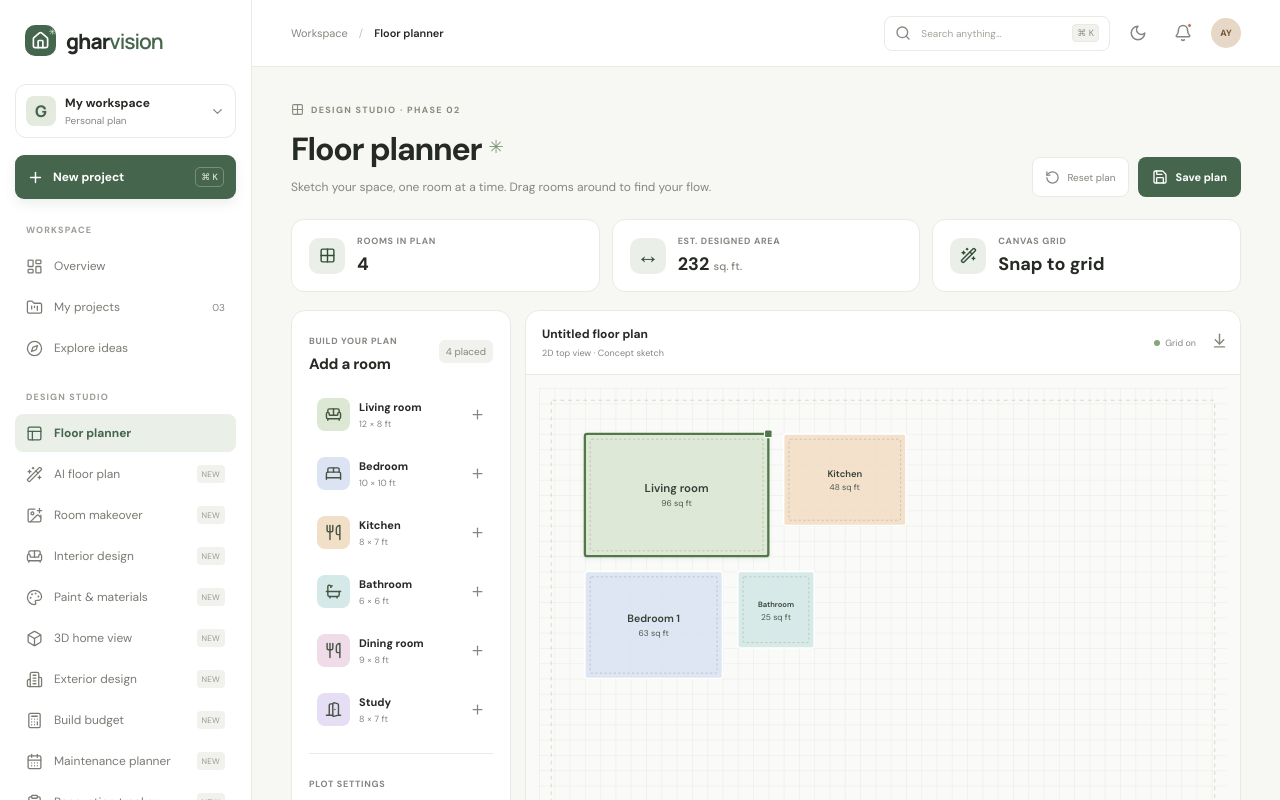
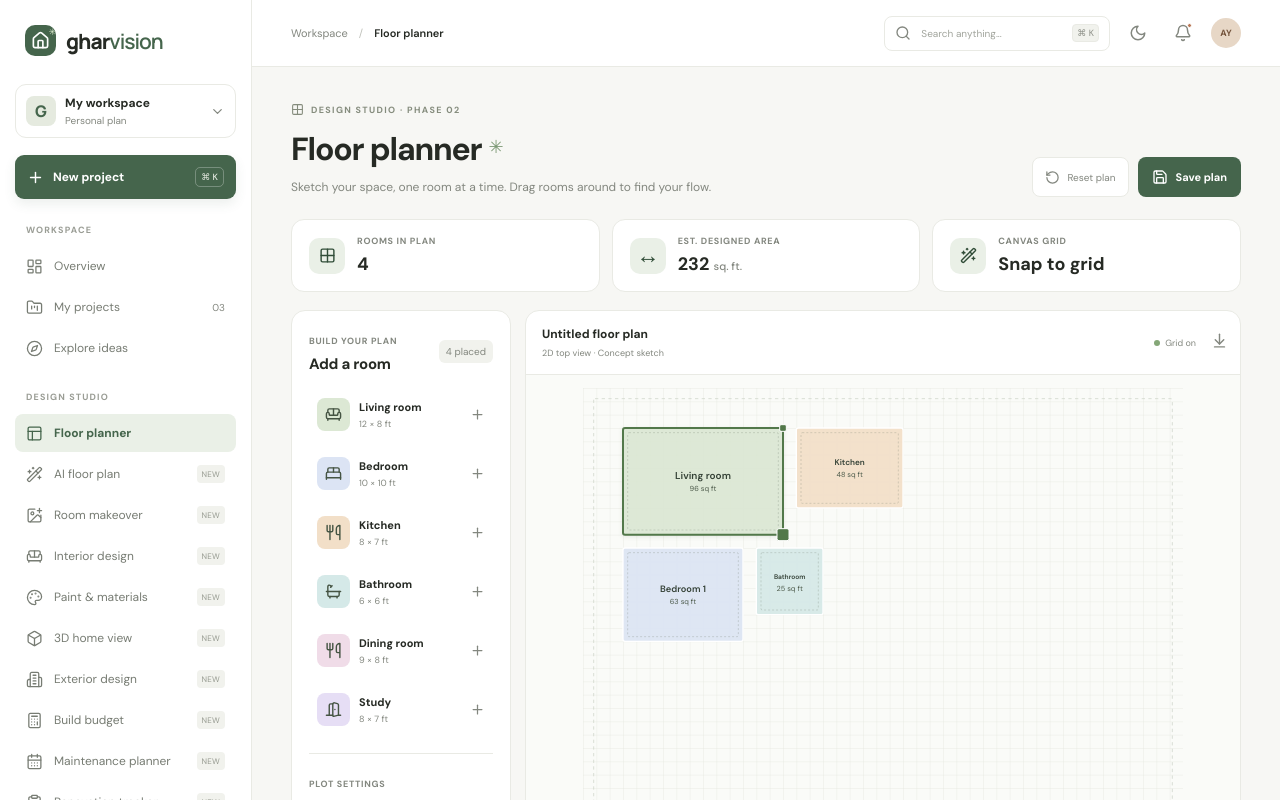
Before and after one commit to ayushydv1805/GharVision, a React (Vite) app: page / in a window 1280 px wide. Both pictures are taken after a click on the button "Floor planner". Shown: the top 800 px of the page. Built offline with nearby package versions, Linux system fonts and the light colour scheme.

Commit message:
Add direct room resizing and larger floor canvas

```diff
--- a/src/FloorPlanner.jsx
+++ b/src/FloorPlanner.jsx
@@ -3,7 +3,7 @@ import { ArrowDownToLine, ArrowLeft, ArrowRight, Bath, BedDouble, Check, Chevron
 
 const GRID = 20
 const CANVAS_W = 900
-const CANVAS_H = 560
+const CANVAS_H = 900
 const STARTER_ROOMS = [
   { id: 'living', name: 'Living room', type: 'living', x: 60, y: 60, w: 240, h: 160, fill: '#dce8d4' },
   { id: 'kitchen', name: 'Kitchen', type: 'kitchen', x: 320, y: 60, w: 160, h: 120, fill: '#f2dfc8' },
@@ -32,6 +32,7 @@ export default function FloorPlanner() {
     try { const generated = JSON.parse(localStorage.getItem('gharvision-generated-plot') || 'null'); return Math.max(10, Math.min(200, Number(generated?.depth) || 28)) } catch { return 28 }
   })
   const [dragging, setDragging] = useState(null)
+  const [resizing, setResizing] = useState(null)
   const [saved, setSaved] = useState(false)
   const selected = rooms.find(room => room.id === selectedId) || rooms[0]
   const totalArea = useMemo(() => rooms.reduce((sum, room) => sum + (room.w / GRID) * (room.h / GRID), 0), [rooms])
@@ -64,7 +65,17 @@ export default function FloorPlanner() {
     setSelectedId(room.id)
     setDragging({ id: room.id, dx: point.x - room.x, dy: point.y - room.y })
   }
+  const startResize = (event, room) => {
+    event.preventDefault(); event.stopPropagation(); event.currentTarget.setPointerCapture?.(event.pointerId)
+    const point = pointFromEvent(event); setSelectedId(room.id); setResizing({ id: room.id, startX: point.x, startY: point.y, startW: room.w, startH: room.h })
+  }
   const moveDrag = event => {
+    if (resizing) {
+      const point = pointFromEvent(event); const target = rooms.find(r => r.id === resizing.id); if (!target) return
+      const w = Math.max(GRID * 4, Math.min(CANVAS_W - target.x, Math.round((resizing.startW + point.x - resizing.startX) / GRID) * GRID))
+      const h = Math.max(GRID * 4, Math.min(CANVAS_H - target.y, Math.round((resizing.startH + point.y - resizing.startY) / GRID) * GRID))
+      setRooms(prev => prev.map(room => room.id === resizing.id ? { ...room, w, h } : room)); setSaved(false); return
+    }
     if (!dragging) return
     const point = pointFromEvent(event)
     const target = rooms.find(r => r.id === dragging.id)
@@ -90,13 +101,13 @@ export default function FloorPlanner() {
         <div className="room-presets">{ROOM_TYPES.map(preset => { const Icon = preset.Icon; return <button className="room-preset" key={preset.type} onClick={() => addRoom(preset)}><span className="preset-icon" style={{ background: preset.fill }}><Icon size={17}/></span><span><strong>{preset.name}</strong><small>{preset.w} × {preset.h} ft</small></span><Plus size={15}/></button> })}</div>
         <div className="planner-divider"/>
         <div className="planner-panel-heading"><div><span className="eyebrow">PLOT SETTINGS</span><h3>Plot dimensions</h3></div></div>
-        <div className="plot-fields"><label>Width <span>ft</span><input type="number" min="10" max="200" value={plotWidth} onChange={e => setPlotWidth(Math.max(10, Math.min(200, Number(e.target.value) || 10)))}/></label><label>Depth <span>ft</span><input type="number" min="10" max="200" value={plotHeight} onChange={e => setPlotHeight(Math.max(10, Math.min(200, Number(e.target.value) || 10)))}/></label></div>
+        <div className="plot-fields"><label>Width <span>ft</span><input type="number" min="10" max="43" value={plotWidth} onChange={e => setPlotWidth(Math.max(10, Math.min(43, Number(e.target.value) || 10)))}/></label><label>Depth <span>ft</span><input type="number" min="10" max="43" value={plotHeight} onChange={e => setPlotHeight(Math.max(10, Math.min(200, Number(e.target.value) || 10)))}/></label></div>
         <div className="plot-area-note"><span className="live-dot"/><span>Plot area: <strong>{(plotWidth * plotHeight).toLocaleString('en-IN')} sq. ft.</strong></span></div>
         <div className="planner-tip"><WandSparkles size={16}/><p><strong>Designer tip</strong> Keep circulation space between rooms and group kitchens near dining areas for a practical layout.</p></div>
       </aside>
       <section className="planner-canvas-panel">
         <div className="canvas-toolbar"><div><strong>Untitled floor plan</strong><span>2D top view · Concept sketch</span></div><div className="canvas-toolbar-actions"><span className="grid-status"><span/> Grid on</span><button className="icon-button small-icon" title="Export plan as JSON" aria-label="Export plan" onClick={exportPlan}><ArrowDownToLine size={17}/></button></div></div>
-        <div className="floor-canvas-wrap"><svg className="floor-canvas" viewBox={`0 0 ${CANVAS_W} ${CANVAS_H}`} role="img" aria-label="Interactive 2D floor plan canvas" onPointerMove={moveDrag} onPointerUp={() => setDragging(null)} onPointerCancel={() => setDragging(null)}>
+        <div className="floor-canvas-wrap"><svg className="floor-canvas" viewBox={`0 0 ${CANVAS_W} ${CANVAS_H}`} role="img" aria-label="Interactive 2D floor plan canvas" onPointerMove={moveDrag} onPointerUp={() => { setDragging(null); setResizing(null) }} onPointerCancel={() => { setDragging(null); setResizing(null) }}>
           <defs><pattern id="floor-grid" width={GRID} height={GRID} patternUnits="userSpaceOnUse"><path d={`M ${GRID} 0 L 0 0 0 ${GRID}`} fill="none" stroke="var(--planner-grid)" strokeWidth=".8"/></pattern></defs>
           <rect width={CANVAS_W} height={CANVAS_H} fill="var(--planner-canvas)"/><rect width={CANVAS_W} height={CANVAS_H} fill="url(#floor-grid)"/>
           <rect x="16" y="16" width={CANVAS_W - 32} height={CANVAS_H - 32} rx="2" fill="none" stroke="var(--planner-border)" strokeDasharray="5 5"/>
@@ -105,10 +116,10 @@ export default function FloorPlanner() {
             <rect x={room.x + 7} y={room.y + 7} width={Math.max(0, room.w - 14)} height={Math.max(0, room.h - 14)} rx="2" fill="none" stroke="#65715f" strokeOpacity=".35" strokeDasharray="3 3"/>
             <text x={room.x + room.w / 2} y={room.y + room.h / 2 - 4} textAnchor="middle" fontSize={Math.max(10, Math.min(15, room.w / 13))} fontWeight="600" fill="#344136" pointerEvents="none">{room.name.length > 18 ? room.name.slice(0, 17) + '…' : room.name}</text>
             <text x={room.x + room.w / 2} y={room.y + room.h / 2 + 14} textAnchor="middle" fontSize="11" fill="#4d5b4b" pointerEvents="none">{roomArea(room).toLocaleString('en-IN')} sq ft</text>
-            {selectedId === room.id && <rect x={room.x + room.w - 5} y={room.y - 5} width="10" height="10" rx="2" fill="var(--planner-selected)" stroke="white" strokeWidth="1.5" pointerEvents="none"/>}
+            {selectedId === room.id && <><rect x={room.x + room.w - 5} y={room.y - 5} width="10" height="10" rx="2" fill="var(--planner-selected)" stroke="white" strokeWidth="1.5" pointerEvents="none"/><rect x={room.x + room.w - 9} y={room.y + room.h - 9} width="18" height="18" rx="3" fill="var(--planner-selected)" stroke="white" strokeWidth="1.5" style={{ cursor: 'nwse-resize', touchAction: 'none' }} onPointerDown={event => startResize(event, room)}/></>}
           </g>)}
         </svg></div>
-        <div className="canvas-foot"><span><span className="canvas-foot-dot"/> Drag any room to move it. Rooms snap to the grid.</span><span>{rooms.length} rooms · {plotWidth} × {plotHeight} ft plot</span></div>
+        <div className="canvas-foot"><span><span className="canvas-foot-dot"/> Drag a room to move it; drag its bottom-right handle to resize. Rooms snap to the grid.</span><span>{rooms.length} rooms · {plotWidth} × {plotHeight} ft plot</span></div>
       </section>
       <aside className="planner-inspector">
         <div className="planner-panel-heading"><div><span className="eyebrow">ROOM DETAILS</span><h3>{selected ? selected.name : 'Select a room'}</h3></div><ChevronDown size={16}/></div>
```
